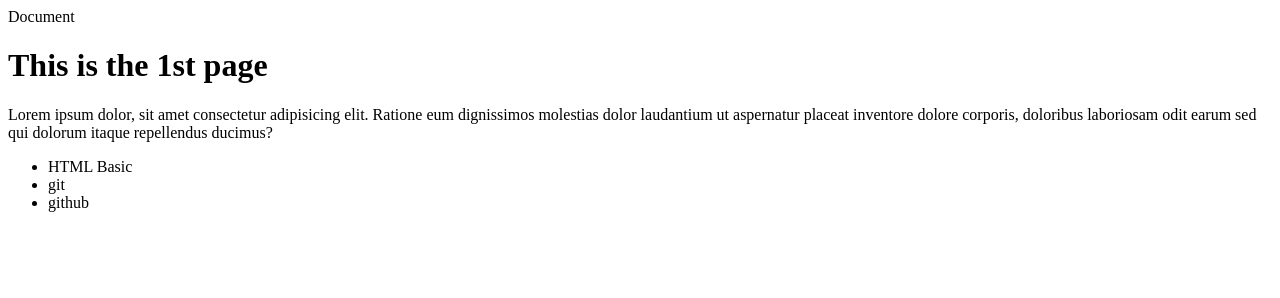
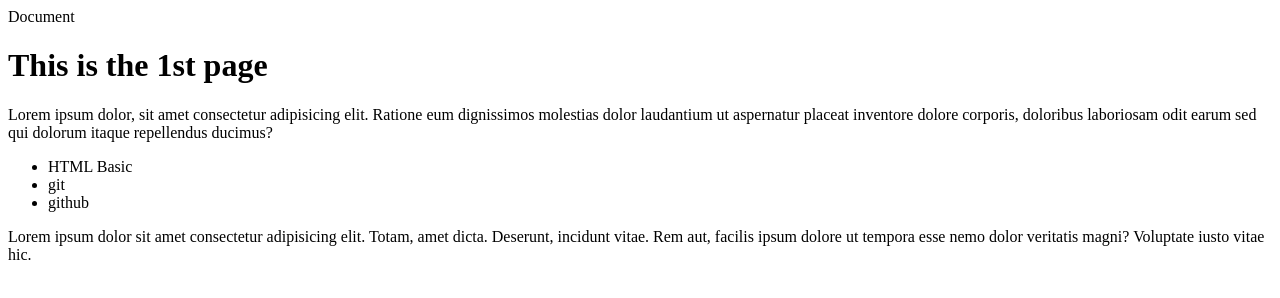
Before and after one commit to vicstar03-gif/Git-test, a plain HTML site: page index.html in a window 1280 px wide. Drawn offline with Linux system fonts and the light colour scheme.

Commit message:
added a new paragraph

```diff
--- a/index.html
+++ b/index.html
@@ -13,5 +13,6 @@
         <li>git</li>
         <li>github</li>
     </ul>
+    <p>Lorem ipsum dolor sit amet consectetur adipisicing elit. Totam, amet dicta. Deserunt, incidunt vitae. Rem aut, facilis ipsum dolore ut tempora esse nemo dolor veritatis magni? Voluptate iusto vitae hic.</p>
 </body>
 </html>
```
